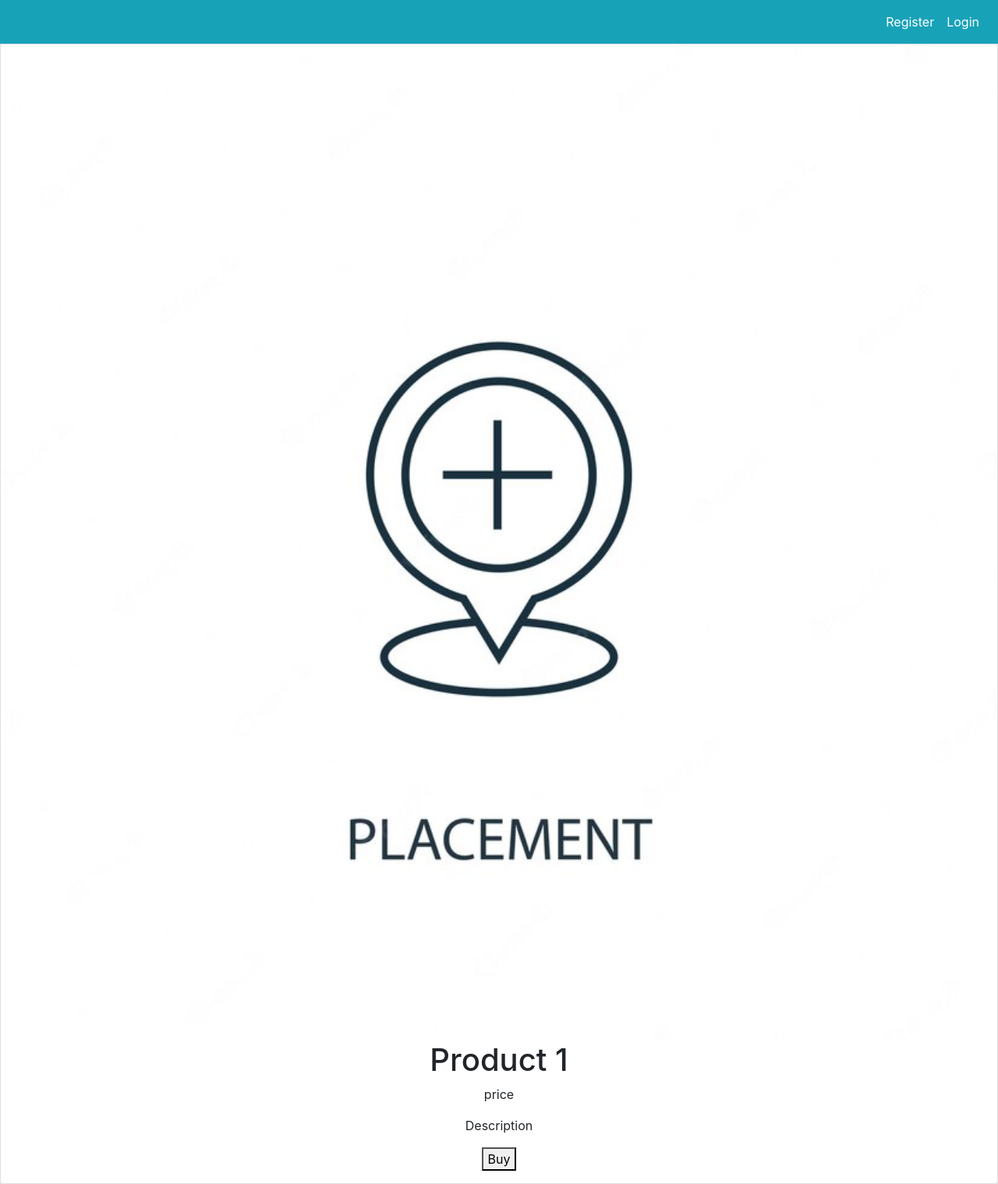
After one commit to Bogyi95/Pokentory, a Django app: template templates/dashboard/product_user.html in a window 1280 px wide. The commit adds this page. Shown: the whole page at 78% size. Run offline with Django 3.2, Linux system fonts and the light colour scheme; the template is opened without the code that fills it, so the values that code supplies are empty; some libraries are stand-ins or nearby versions.

Commit message:
creating product site for users

```diff
--- a/dashboard/models.py
+++ b/dashboard/models.py
@@ -13,6 +13,7 @@ class Product(models.Model):
     name = models.CharField(max_length=100, null=True)
     category = models.CharField(max_length=20, choices=CATEGORY, null=True)
     quantity = models.PositiveIntegerField(null=True)
+    image = models.ImageField(upload_to='media')
 
     class Meta:
         verbose_name_plural = 'Product'
--- a/dashboard/urls.py
+++ b/dashboard/urls.py
@@ -6,6 +6,7 @@ urlpatterns= [
     path('staff/', views.staff, name= 'dashboard-staff'),
     path('staff/detail/<int:pk>/', views.staff_detail, name= 'dashboard-staff-detail'),
     path('product/', views.product, name='dashboard-product'),
+    path('product/user', views.product_user, name='dashboard-product-user'),
     path('product/delete/<int:pk>/', views.product_delete, name='dashboard-product-delete'),
     path('product/update/<int:pk>/', views.product_update, name='dashboard-product-update'),
     path('order/', views.order, name='dashboard-order')
--- /dev/null
+++ b/templates/dashboard/product_user.html
@@ -0,0 +1,14 @@
+{% extends 'partials/base.html' %}
+{% block title %}Products Page{% endblock %}
+{% load crispy_forms_tags %}
+
+{% block content %}
+<div class="card text-center">
+    <img class="card-img-top" src="/media/placeholder.jpg" alt="Product Image">
+    <h1>Product 1</h1>
+    <p class="price">price</p>
+    <p>Description</p>
+    <p><button>Buy</button></p>
+  </div>
+
+{% endblock %}
--- a/templates/partials/nav.html
+++ b/templates/partials/nav.html
@@ -1,6 +1,6 @@
  <!--Navbar-->
  <nav class="navbar navbar-expand-lg navbar-info bg-info">
-    {% if user.is_authenticated %}
+    {% if user.is_authenticated and user.is_superuser %}
     <div class="container">
         <a class="navbar-brand text-white" href="{% url 'dashboard-index' %}">Inventory</a>
         <button class="navbar-toggler" type="button" data-toggle="collapse" data-target="#navbarSupportedContent"
@@ -11,7 +11,7 @@
         <div class="collapse navbar-collapse" id="navbarSupportedContent">
             <ul class="navbar-nav mr-auto">
                 <li class="nav-item active">
-                    <a class="nav-link text-white" href="{% url 'dashboard-index' %}">Dashboard <span
+                    <a class="nav-link text-white" href="{% url 'dashboard-index' %}"> Dashboard <span
                             class="sr-only">(current)</span></a>
                 </li>
             </ul>
@@ -24,18 +24,55 @@
                     <a class="nav-link text-white" href="{% url 'user-logout' %}">Logout</a>
                 </li>
             </ul>
-            {% else %}
+    {% elif user.is_authenticated %}
+    <div class="container">
+        <a class="navbar-brand text-white" href="{% url 'dashboard-index' %}">Inventory</a>
+        <button class="navbar-toggler" type="button" data-toggle="collapse" data-target="#navbarSupportedContent"
+            aria-controls="navbarSupportedContent" aria-expanded="false" aria-label="Toggle navigation">
+            <span class="navbar-toggler-icon"></span>
+        </button>
+
+        <div class="collapse navbar-collapse" id="navbarSupportedContent">
             <ul class="navbar-nav ml-auto">
                 <li class="nav-item active">
-                    <a class="nav-link text-white" href="{% url 'user-register' %}">Register <span
+                    <a class="nav-link text-white" href="{% url 'dashboard-index' %}"> Orders <span
                             class="sr-only">(current)</span></a>
                 </li>
-                <li class="nav-item">
-                    <a class="nav-link text-white" href="{% url 'user-login' %}">Login</a>
-                </li>
             </ul>
-            {% endif %}
+
+            <div class="collapse navbar-collapse" id="navbarSupportedContent2">
+                <ul class="navbar-nav ml-auto">
+                    <li class="nav-item active">
+                        <a class="nav-link text-white" href="{% url 'dashboard-product-user' %}"> Products <span
+                                class="sr-only">(current)</span></a>
+                    </li>
+                </ul>
+
+                <ul class="navbar-nav ml-auto">
+                    <li class="nav-item active">
+                        <a class="nav-link text-white" href="{% url 'user-profile' %}">{{ user.username|capfirst }} Profile<span
+                                class="sr-only">(current)</span></a>
+                    </li>
+
+                    <li class="nav-item">
+                        <a class="nav-link text-white" href="{% url 'user-logout' %}">Logout</a>
+                    </li>
+                </ul>
+
+            {% else %}
+                <ul class="navbar-nav ml-auto">
+                    <li class="nav-item active">
+                        <a class="nav-link text-white" href="{% url 'user-register' %}">Register <span
+                                class="sr-only">(current)</span></a>
+                    </li>
+                    <li class="nav-item">
+                        <a class="nav-link text-white" href="{% url 'user-login' %}">Login</a>
+                    </li>
+                </ul>
+
+            </div>
         </div>
     </div>
+            {% endif %}
 </nav>
 <!--End Navbar-->
```
Also changed, not shown: dashboard/views.py (+20 -6 lines), dashboard/migrations/0004_product_image.py (added), db.sqlite3, media/placeholder.jpg (added).
